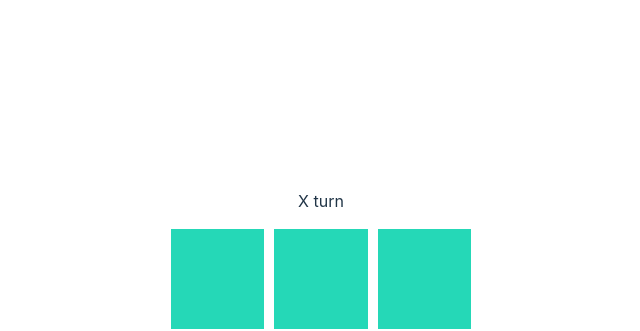
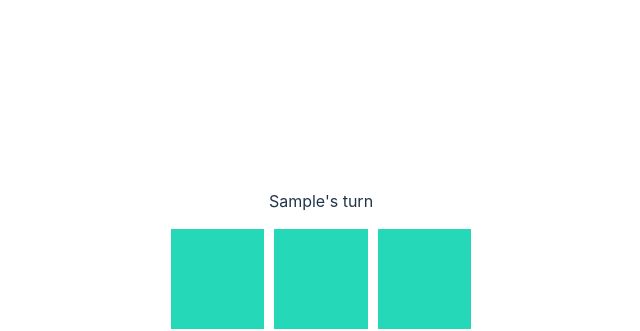
Before and after one commit to Medieinstitutet/tic-tac-toe-KennedyB1, a Vue app: page / in a window 1280 px wide. Both pictures are taken after typing "Sample", "Sample" into the empty fields and a click on the button "Start Game". Shown: the top 331 px of the page, without its empty margins (319-959 px from the left). Built offline with nearby package versions, Linux system fonts and the light colour scheme.

Commit message:
player turn

```diff
--- a/src/components/GameBoard.vue
+++ b/src/components/GameBoard.vue
@@ -50,13 +50,21 @@ const resetGame = (): void => {
 
 const gameStatus = computed(() => {
   if (gameOver.value) {
-    return `Player ${winner.value} wins!`;
+    if (winner.value === 'X') {
+      return `${Username.names[0]} wins!`;
+    } else if (winner.value === 'O') {
+      return `${Username.names[1]} wins!`;
+    }
   } else if (board.value.every(cell => cell !== '')) {
     return "Tie!";
   } else {
-    return `${currentPlayer.value} turn`;
+    const currentPlayerIndex = currentPlayer.value === 'X' ? 0 : 1;
+    return `${Username.names[currentPlayerIndex]}'s turn`;
   }
 });
+
+
+
 </script>
 
 <template>
```
